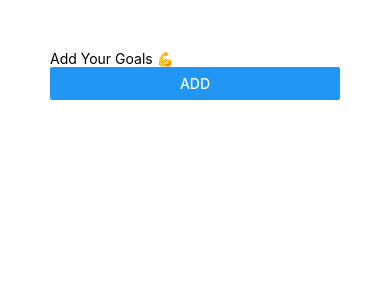
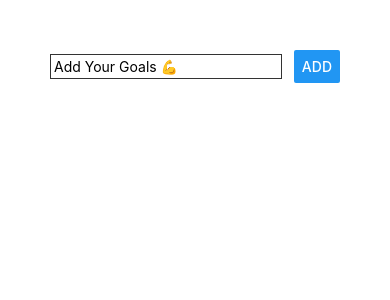
Before and after one commit to anask601/react-native-first-app, a React Native app: screen / in a window 390 px wide. Shown: the top 300 px of the page. Built offline with nearby package versions, Linux system fonts and the light colour scheme.

Commit message:
added inline styling to textinput and button

```diff
--- a/App.js
+++ b/App.js
@@ -4,8 +4,23 @@ import { StyleSheet, TextInput, Text, View, Button } from "react-native";
 export default function App() {
   return (
     <View style={{ padding: 50 }}>
-      <View>
-        <TextInput placeholder="Add Your Goals 💪" />
+      <View
+        style={{
+          flexDirection: "row",
+          justifyContent: "space-between",
+          alignItems: "center",
+        }}
+      >
+        <TextInput
+          placeholder="Add Your Goals 💪"
+          style={{
+            width: "80%",
+            borderColor: "#333",
+            borderWidth: 1,
+            padding: 3,
+            marginBottom: 1,
+          }}
+        />
         <Button title="ADD"></Button>
       </View>
       <View></View>
```
